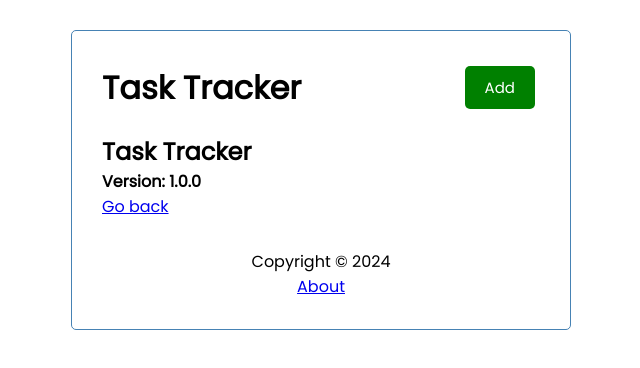
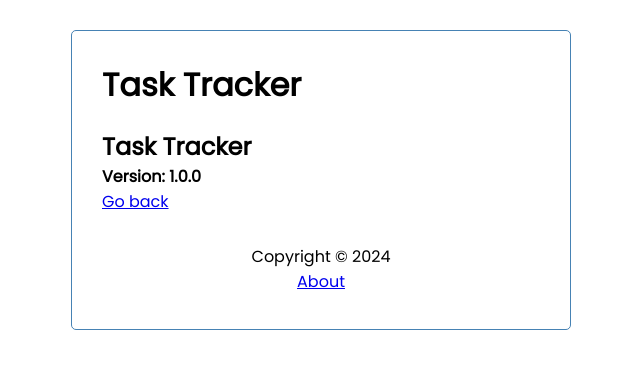
Before and after one commit to S-dev-coder/Angular-App, an Angular app: page /about in a window 1280 px wide. Shown: the top 368 px of the page, without its empty margins (319-959 px from the left). Built offline with nearby package versions, Linux system fonts and the light colour scheme.

Commit message:
Limit Component to Route : Add conditional rendering of button based on route

```diff
--- a/src/app/components/header/header.component.html
+++ b/src/app/components/header/header.component.html
@@ -2,7 +2,8 @@
     <h1>
         {{title}}
     </h1>
-    <app-button color= "{{showAddTask ? 'red' : 'green'}}"
+    <app-button *ngIf = "hasRoute('/')"
+     color= "{{showAddTask ? 'red' : 'green'}}"
      text="{{showAddTask ? 'close' : 'Add'}}"
     (btnClick)="toggleAddTask()"
     ></app-button>
--- a/src/app/components/header/header.component.ts
+++ b/src/app/components/header/header.component.ts
@@ -1,6 +1,7 @@
 import { Component } from '@angular/core';
 import { UiService } from '../../services/ui.service';
 import { Subscription } from 'rxjs';
+import {Router} from '@angular/router';
 
 @Component({
   selector: 'app-header',
@@ -12,11 +13,15 @@
   showAddTask: boolean=false;
   subscription!: Subscription;
 
-constructor(private uiService: UiService) {
+constructor(private uiService: UiService, private router: Router) {
   this.subscription = this.uiService.onToggle().subscribe((value) => (this.showAddTask = value));
 }
 
   toggleAddTask(){
   this.uiService.toggleAddTask();
   }
+
+  hasRoute(route: string){
+    return this.router.url === route;
+  }
 }
```
